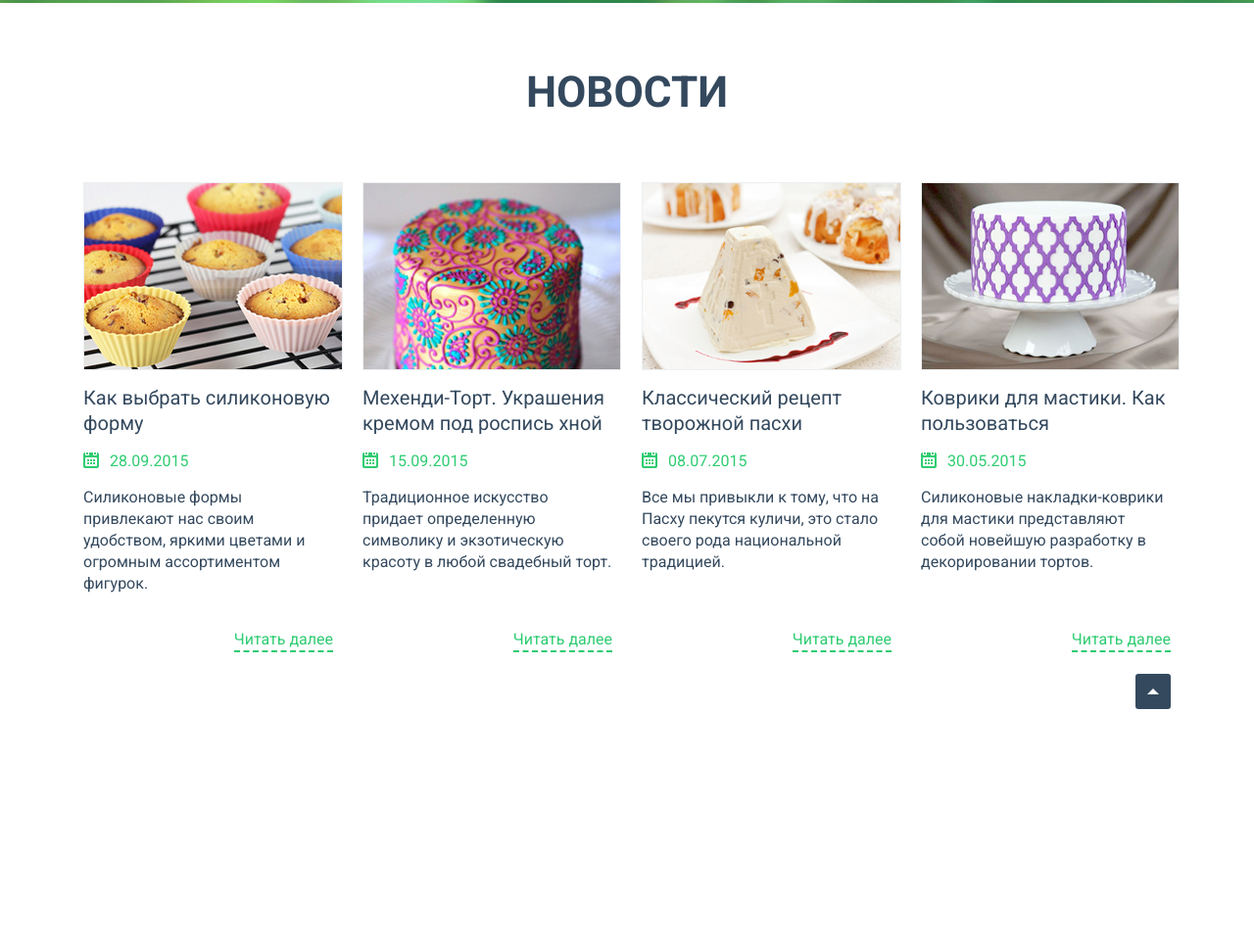
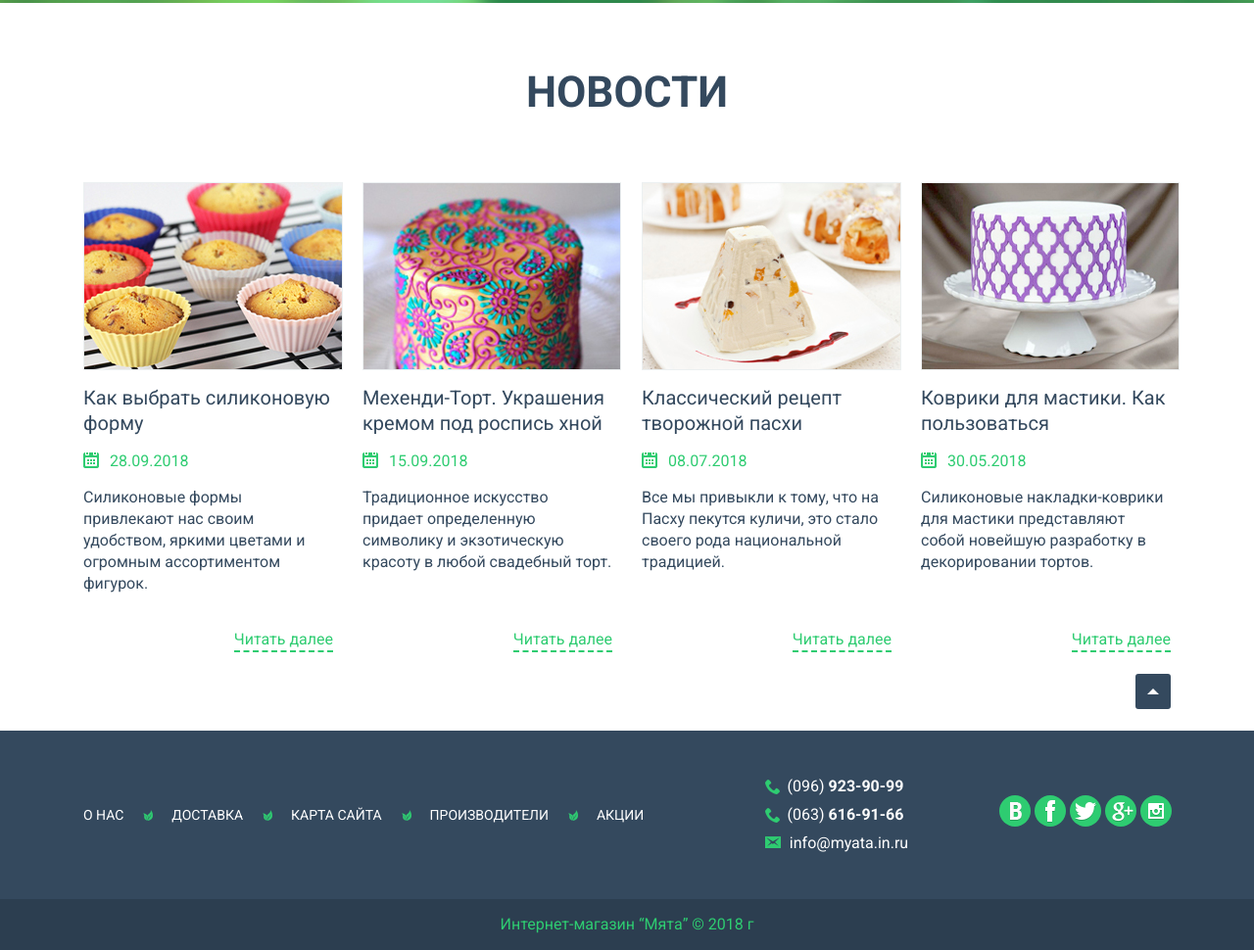
Before and after one commit to Keelaro1/mint-onlinestore, a website: page app/index.html in a window 1280 px wide. Shown: the part 2685-3655 px from the top of the page at 98% size. Before the commit the page ends 3431 px from the top, so only its background shows below. Drawn offline with nearby package versions, Linux system fonts and the light colour scheme.

Commit message:
ADD section footer

```diff
--- a/app/index.html
+++ b/app/index.html
@@ -354,7 +354,7 @@
         <div class="col-md-3">
           <img class="news__img" src="images/news-1.jpg" alt="">
           <div class="news__content-title">Как выбрать силиконовую форму</div>
-          <div class="news__date">28.09.2015</div>
+          <div class="news__date">28.09.2018</div>
           <div class="news__text">Силиконовые формы привлекают нас своим удобством, яркими цветами и огромным
             ассортиментом фигурок.</div>
           <div class="news__next"><a href="#">Читать далее</a></div>
@@ -362,7 +362,7 @@
         <div class="col-md-3">
           <img class="news__img" src="images/news-2.jpg" alt="">
           <div class="news__content-title">Мехенди-Торт. Украшения кремом под роспись хной</div>
-          <div class="news__date">15.09.2015</div>
+          <div class="news__date">15.09.2018</div>
           <div class="news__text">Традиционное искусство придает определенную символику и экзотическую красоту в любой
             свадебный торт.</div>
           <div class="news__next"><a href="#">Читать далее</a></div>
@@ -370,7 +370,7 @@
         <div class="col-md-3">
           <img class="news__img" src="images/news-3.jpg" alt="">
           <div class="news__content-title">Классический рецепт творожной пасхи</div>
-          <div class="news__date">08.07.2015</div>
+          <div class="news__date">08.07.2018</div>
           <div class="news__text">Все мы привыкли к тому, что на Пасху пекутся куличи, это стало своего рода
             национальной традицией.</div>
           <div class="news__next"><a href="#">Читать далее</a></div>
@@ -378,7 +378,7 @@
         <div class="col-md-3">
           <img class="news__img" src="images/news-4.jpg" alt="">
           <div class="news__content-title">Коврики для мастики. Как пользоваться</div>
-          <div class="news__date">30.05.2015</div>
+          <div class="news__date">30.05.2018</div>
           <div class="news__text">Силиконовые накладки-коврики для мастики представляют собой новейшую разработку в
             декорировании тортов.</div>
           <div class="news__next"><a href="#">Читать далее</a></div>
@@ -387,6 +387,61 @@
       <div class="row">
         <div class="col-md">
           <div><a class="upbtn" href="#"></a></div>
+        </div>
+      </div>
+    </div>
+  </section>
+
+  <section class="footer">
+    <div class="footer__top">
+      <div class="container">
+        <div class="row align-items-center">
+          <div class="col-md-7">
+            <nav class="footer__nav">
+              <ul class="footer__nav-menu">
+                <li class="footer__nav-menu-item"><a href="#">О нас</a></li>
+                <li class="footer__nav-menu-item"><a href="#">Доставка</a></li>
+                <li class="footer__nav-menu-item"><a href="#">Карта сайта</a></li>
+                <li class="footer__nav-menu-item"><a href="#">Производители</a></li>
+                <li class="footer__nav-menu-item"><a href="#">Акции</a></li>
+              </ul>
+            </nav>
+          </div>
+          <div class="col-md-3">
+            <div class="footer__contacts">
+              <div class="footer__phone"><a href="tel:+(096)923-90-99">(096) <span>923-90-99</span></a></div>
+              <div class="footer__phone"><a href="tel:+(063)616-91-66">(063) <span>616-91-66</span></a></div>
+              <div class="footer__email"><a href="mailto:info@myata.in.ru">info@myata.in.ru</a></div>
+            </div>
+          </div>
+          <div class="col-md-2 footer__media">
+            <ul class="footer__media">
+              <li>
+                <div class="footer__media-item"><a class="footer__vk" href="#"></a></div>
+              </li>
+              <li>
+                <div class="footer__media-item"><a class="footer__fb" href="#"></a></div>
+              </li>
+              <li>
+                <div class="footer__media-item"><a class="footer__twitter" href="#"></a></div>
+              </li>
+              <li>
+                <div class="footer__media-item"><a class="footer__google" href="#"></a></div>
+              </li>
+              <li>
+                <div class="footer__media-item"><a class="footer__instagram" href="#"></a></div>
+              </li>
+            </ul>
+          </div>
+        </div>
+      </div>
+    </div>
+    <div class="footer__bottom">
+      <div class="container">
+        <div class="row">
+          <div class="col-md">
+            Интернет-магазин “Мята” © 2018 г
+          </div>
         </div>
       </div>
     </div>
--- /dev/null
+++ b/app/scss/blocks/_footer.scss
@@ -0,0 +1,136 @@
+.footer__top {
+  background-color: #34495e;
+  padding: 45px 0;
+}
+
+.footer__nav-menu {
+  display: inline-block;
+  position: relative;
+  a {
+    text-decoration: none;
+    text-transform: uppercase;
+    color: #fff;
+    font-size: 14px;
+    line-height: 22px;
+    &:hover {
+      color: #2ecc71;
+    }
+  }
+}
+
+.footer__nav-menu-item:not(:last-child) {
+  padding-right: 25px;
+  margin-right: 20px;
+}
+
+.footer__nav-menu-item:not(:last-child):after {
+  content: "";
+  width: 10px;
+  height: 11px;
+  position: absolute;
+  top: 7px;
+  margin-left: 20px;
+  background-image: url(../images/leaf.png);
+}
+
+.footer__contacts {
+  text-align: center;
+  margin-right: 50px;
+  padding-left: 21px;
+  a {
+    text-decoration: none;
+    color: #fff;
+    &:hover {
+      color: #2ecc71;
+    }
+  }
+  span {
+    font-weight: 700;
+  }
+}
+
+.footer__phone {
+  margin-bottom: 5px;
+  position: relative;
+}
+
+.footer__phone:before {
+  content: "";
+  height: 15px;
+  width: 15px;
+  position: absolute;
+  left: 10px;
+  top: 5px;
+  background-image: url(../images/phone.png);
+}
+
+.footer__email {
+  margin-left: 7px;
+  position: relative;
+}
+
+.footer__email::before {
+  content: "";
+  height: 12px;
+  width: 16px;
+  position: absolute;
+  left: 3px;
+  top: 5px;
+  background-image: url(../images/footer-envelope.png);
+}
+
+.footer__bottom {
+  background-color: #2c3e50;
+  color: #2ecc71;
+  text-align: center;
+  line-height: 22px;
+  padding: 15px 0;
+}
+
+.footer__media {
+  padding: 0;
+}
+
+.footer__media-item {
+  width: 32px;
+  height: 32px;
+  border-radius: 100%;
+  background-color: #2ecc71;
+  a {
+    height: 100%;
+    width: 100%;
+  }
+  &:hover {
+    background-color: #2ecc20;
+  }
+}
+
+.footer__vk {
+  background-image: url(../images/footer-media.png);
+  background-repeat: no-repeat;
+  background-position: 11px 5px;
+}
+
+.footer__fb {
+  background-image: url(../images/footer-media.png);
+  background-repeat: no-repeat;
+  background-position: -33px 5px;
+}
+
+.footer__twitter {
+  background-image: url(../images/footer-media.png);
+  background-repeat: no-repeat;
+  background-position: -77px 5px;
+}
+
+.footer__google {
+  background-image: url(../images/footer-media.png);
+  background-repeat: no-repeat;
+  background-position: -120px 5px;
+}
+
+.footer__instagram {
+  background-image: url(../images/footer-media.png);
+  background-repeat: no-repeat;
+  background-position: -165px 5px;
+}
--- a/app/scss/style.scss
+++ b/app/scss/style.scss
@@ -9,5 +9,6 @@
 @import "blocks/goods";
 @import "blocks/about";
 @import "blocks/news";
+@import "blocks/footer";
 
 @import "media";
```
Also changed, not shown: app/css/style.min.css, app/images/footer-envelope.png (added), app/images/footer-media.png (added).
